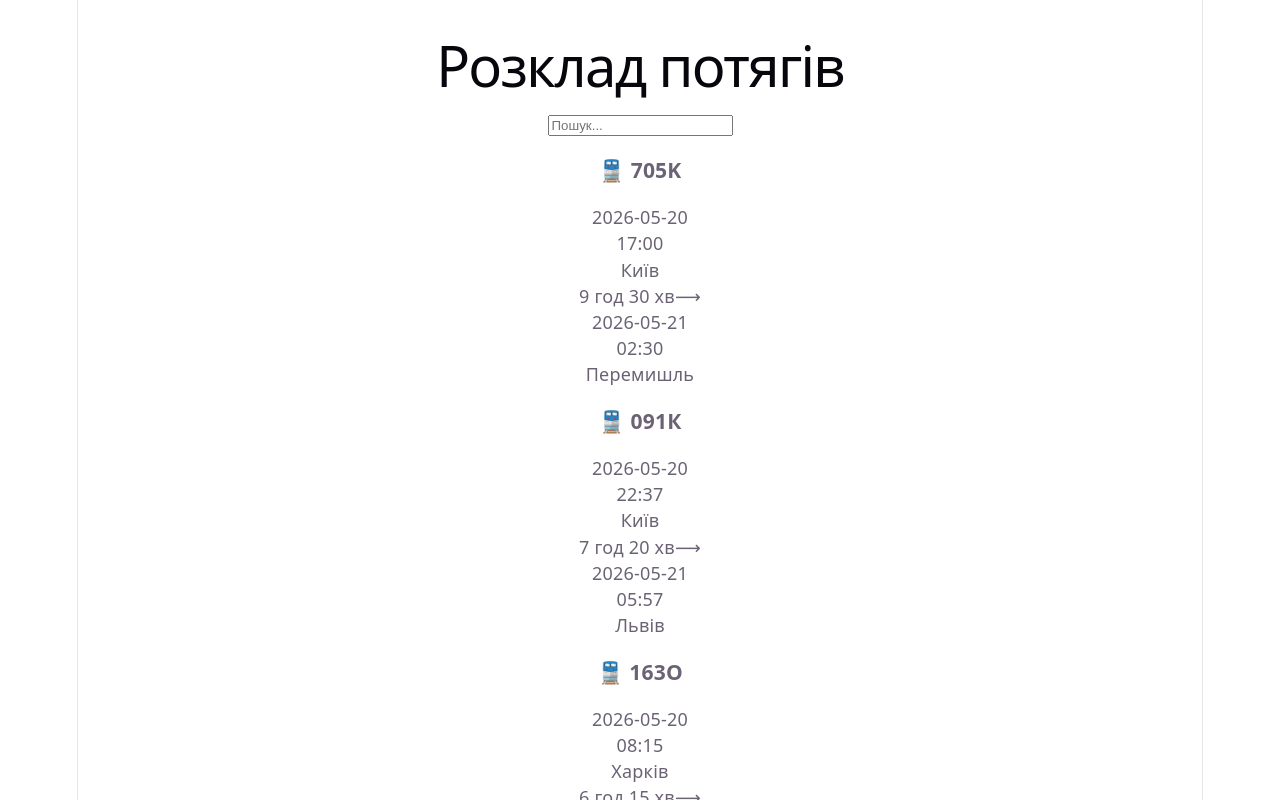
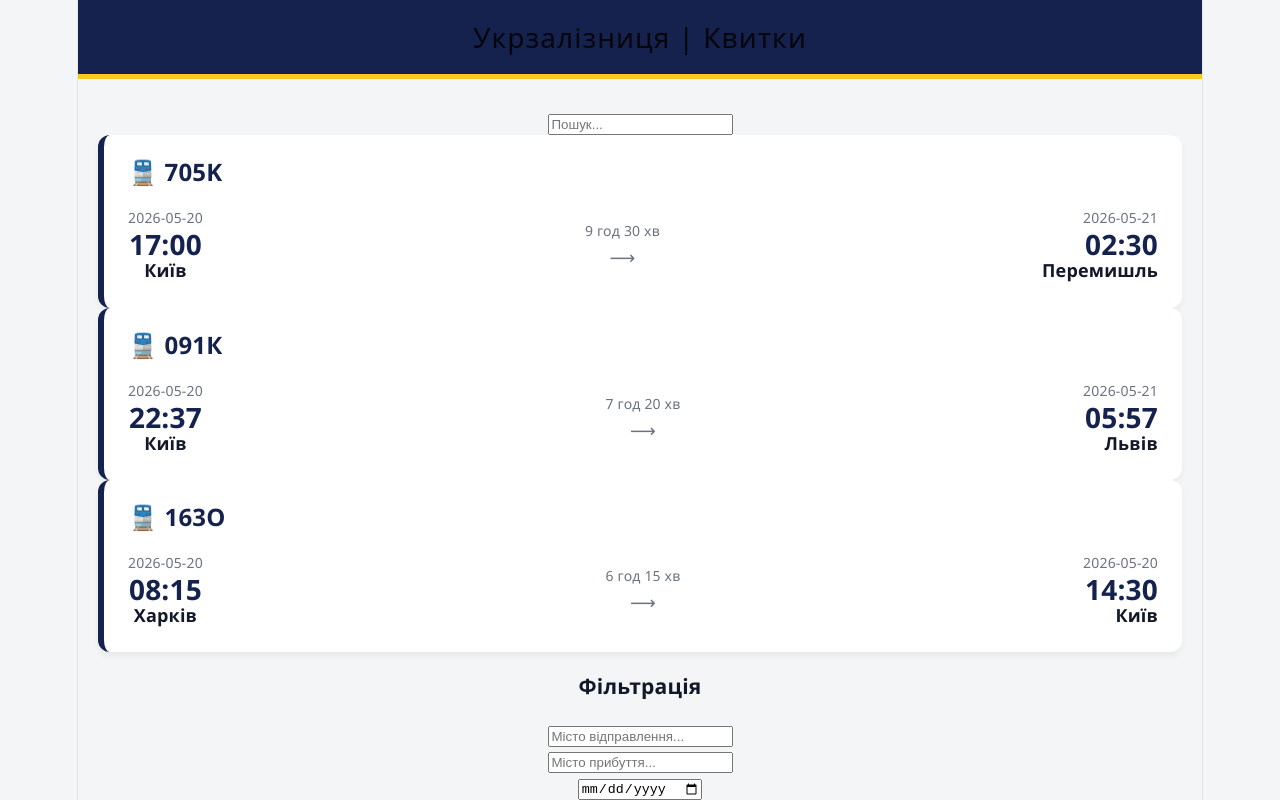
Before and after one commit to julybas/frontend_lab9-10, a React (Vite) app: page / in a window 1280 px wide. Shown: the top 800 px of the page. Built offline with nearby package versions, Linux system fonts and the light colour scheme.

Commit message:
added card styles

```diff
--- a/src/App.css
+++ b/src/App.css
@@ -167,7 +167,7 @@
 
   &::before,
   &::after {
-    content: '';
+    content: "";
     position: absolute;
     top: -4.5px;
     border: 5px solid transparent;
@@ -182,3 +182,120 @@
     border-right-color: var(--border);
   }
 }
+
+:root {
+  --uz-blue: #15224e;
+  --uz-yellow: #f8c822;
+  --uz-bg: #f4f5f7;
+  --uz-text: #111827;
+  --uz-gray: #6b7280;
+}
+
+body {
+  background-color: var(--uz-bg);
+  color: var(--uz-text);
+  font-family: "Segoe UI", Roboto, Helvetica, Arial, sans-serif;
+  margin: 0;
+}
+
+.uz-header {
+  background-color: var(--uz-blue);
+  color: white;
+  padding: 24px 20px;
+  text-align: center;
+  border-bottom: 5px solid var(--uz-yellow);
+  margin-bottom: 30px;
+}
+
+.uz-header h1 {
+  margin: 0;
+  font-size: 28px;
+  letter-spacing: 1px;
+}
+
+.uz-container {
+  max-width: 1200px;
+  margin: 0 auto;
+  padding: 0 20px;
+}
+
+.uz-grid {
+  display: grid;
+  grid-template-columns: repeat(auto-fill, minmax(300px, 1fr));
+  gap: 24px;
+  padding-bottom: 40px;
+}
+
+.uz-card {
+  background: white;
+  border-radius: 12px;
+  padding: 24px;
+  box-shadow: 0 4px 6px rgba(0, 0, 0, 0.05);
+  border-left: 6px solid var(--uz-blue);
+  transition:
+    transform 0.2s ease,
+    box-shadow 0.2s ease;
+}
+
+.uz-card:hover {
+  transform: translateY(-5px);
+  box-shadow: 0 10px 20px rgba(0, 0, 0, 0.1);
+}
+
+.uz-train-number {
+  font-size: 24px;
+  font-weight: bold;
+  color: var(--uz-blue);
+  margin: 0 0 12px 0;
+  display: flex;
+  align-items: center;
+  gap: 8px;
+}
+
+.uz-route {
+  font-size: 18px;
+  font-weight: 600;
+  margin: 0 0 16px 0;
+}
+
+.uz-details {
+  color: var(--uz-gray);
+  font-size: 15px;
+  margin: 8px 0;
+  display: flex;
+  justify-content: space-between;
+}
+
+.uz-details strong {
+  color: var(--uz-text);
+}
+
+.uz-layout {
+  display: flex;
+  gap: 30px;
+  align-items: flex-start;
+  width: 100%;
+  box-sizing: border-box;
+}
+
+.uz-main-content {
+  flex: 1;
+  min-width: 0;
+}
+
+.uz-main-search {
+  display: flex;
+  justify-content: center;
+  margin-bottom: 30px;
+}
+
+.uz-search-input {
+  width: 100%;
+  font-size: 18px;
+  padding: 16px;
+}
+
+.uz-empty-text {
+  text-align: center;
+  grid-column: 1 / -1;
+}
--- a/src/components/TrainCard.jsx
+++ b/src/components/TrainCard.jsx
@@ -2,25 +2,61 @@
 
 const TrainCard = ({ train }) => {
   return (
-    <div>
-      <h3>🚆 {train.number}</h3>
+    <div className="uz-card">
+      <h3 className="uz-train-number">🚆 {train.number}</h3>
 
-      <div>
+      <div
+        style={{
+          display: "flex",
+          justifyContent: "space-between",
+          marginTop: "20px",
+        }}
+      >
         <div>
-          <div>{train.departureDate}</div>
-          <div>{train.departureTime}</div>
-          <div>{train.from}</div>
+          <div style={{ color: "var(--uz-gray)", fontSize: "14px" }}>
+            {train.departureDate}
+          </div>
+          <div
+            style={{
+              fontSize: "28px",
+              fontWeight: "bold",
+              color: "var(--uz-blue)",
+            }}
+          >
+            {train.departureTime}
+          </div>
+          <div style={{ fontSize: "18px", fontWeight: "600" }}>
+            {train.from}
+          </div>
         </div>
 
-        <div>
-          <span>{train.duration}</span>
+        <div
+          style={{
+            display: "flex",
+            flexDirection: "column",
+            alignItems: "center",
+            justifyContent: "center",
+            color: "var(--uz-gray)",
+          }}
+        >
+          <span style={{ fontSize: "14px" }}>{train.duration}</span>
           <span>⟶</span>
         </div>
 
-        <div>
-          <div>{train.arrivalDate}</div>
-          <div>{train.arrivalTime}</div>
-          <div>{train.to}</div>
+        <div style={{ textAlign: "right" }}>
+          <div style={{ color: "var(--uz-gray)", fontSize: "14px" }}>
+            {train.arrivalDate}
+          </div>
+          <div
+            style={{
+              fontSize: "28px",
+              fontWeight: "bold",
+              color: "var(--uz-blue)",
+            }}
+          >
+            {train.arrivalTime}
+          </div>
+          <div style={{ fontSize: "18px", fontWeight: "600" }}>{train.to}</div>
         </div>
       </div>
     </div>
--- a/src/pages/Home.jsx
+++ b/src/pages/Home.jsx
@@ -1,11 +1,16 @@
 import React from "react";
 import TrainList from "../components/TrainList";
+import "../App.css";
 
 const Home = () => {
   return (
-    <div style={{ padding: "20px" }}>
-      <h1>Розклад потягів</h1>
-      <TrainList />
+    <div>
+      <header className="uz-header">
+        <h1>Укрзалізниця | Квитки</h1>
+      </header>
+      <main className="uz-container">
+        <TrainList />
+      </main>
     </div>
   );
 };
```
